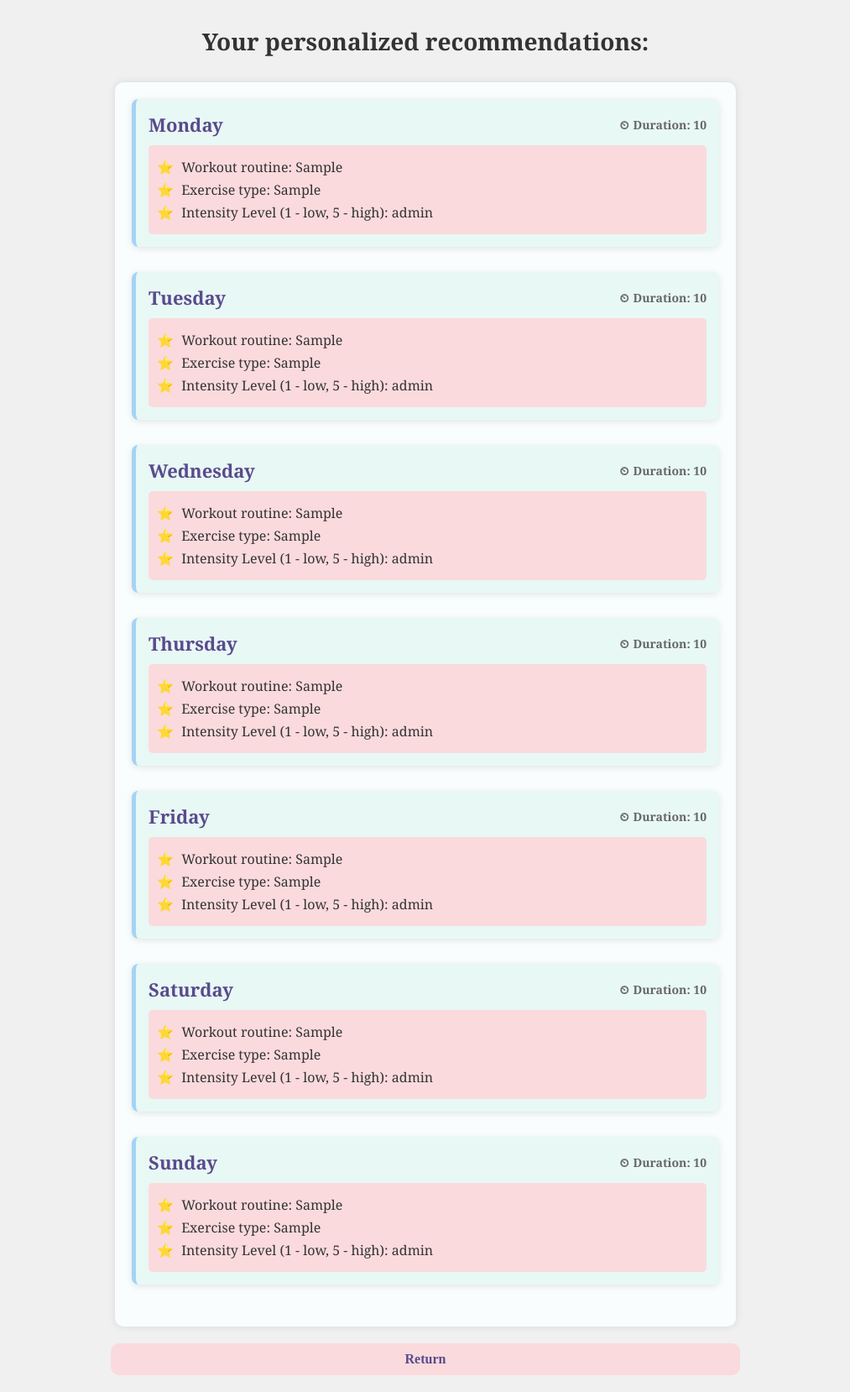
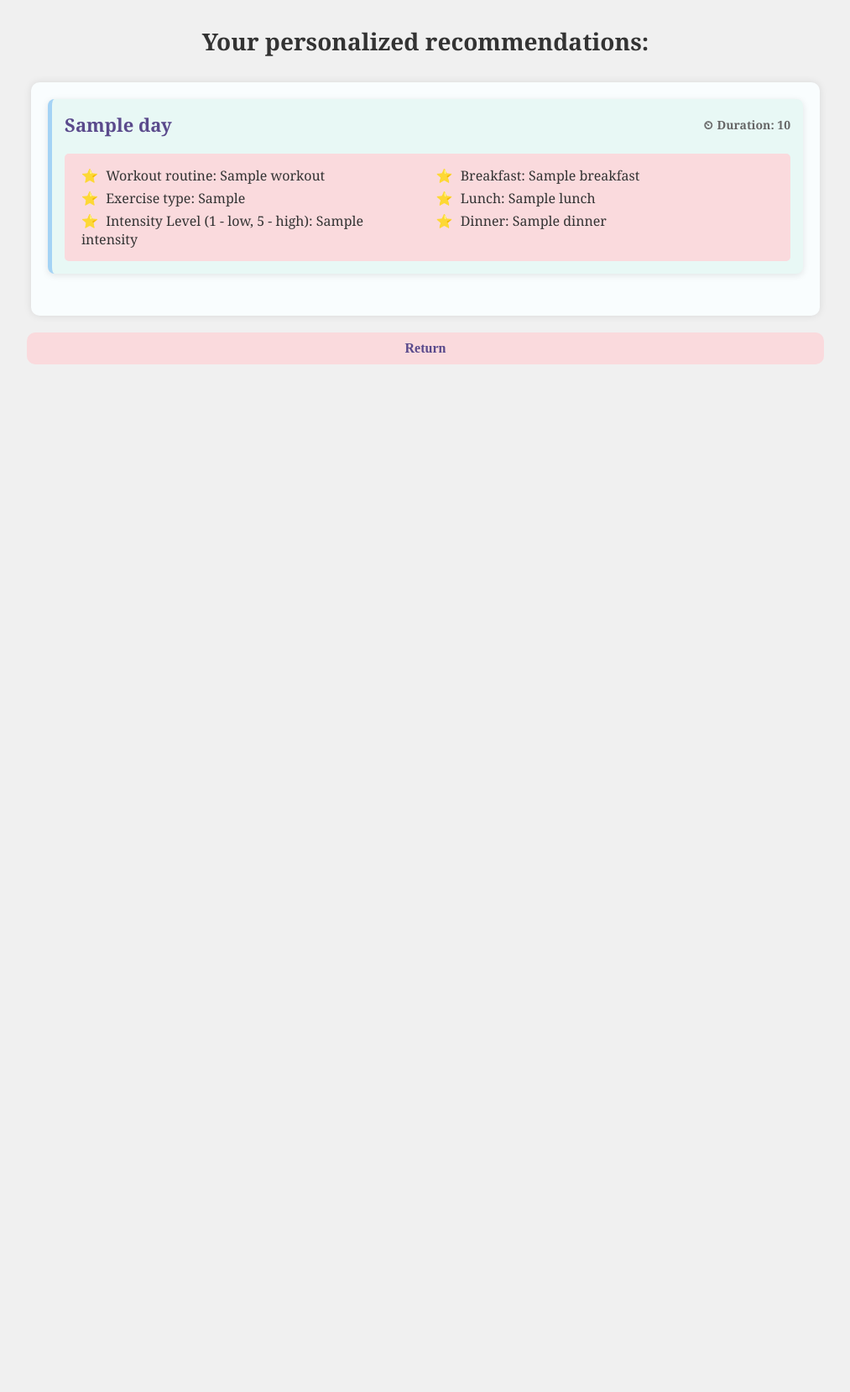
Before and after one commit to kevkim0201/DubHacks24, a Python web app: template templates/result.html in a window 1280 px wide. Shown: the whole page at 84% size, without its empty margins (133-1146 px from the left). After the commit the page ends 434 px from the top, so only its background shows below. Run offline with Jinja, Linux system fonts and the light colour scheme; the template is opened without the code that fills it: most values are stand-ins (such as "Sample title", 1, 10 or a date in 2020).

Commit message:
added meal planning feature

```diff
--- a/templates/result.html
+++ b/templates/result.html
@@ -10,6 +10,7 @@
             font-family: 'Georgia', serif;
             margin: 0;
             padding: 0;
+            font-size: 16px;
         }
         h1 {
             text-align: center;
@@ -19,7 +20,7 @@
             margin-bottom: 30px;
         }
         .container {
-            max-width: 700px;
+            max-width: 900px;
             margin: 0 auto;
             padding: 20px;
             background-color: #F9FDFE;
@@ -41,6 +42,7 @@
             font-size: 22px;
             color: #5A4A8C;
             font-weight: bold;
+            margin-bottom: 20px;
         }
         .day-header .duration {
             font-size: 14px;
@@ -52,11 +54,17 @@
             content: '⏲';
             margin-right: 5px;
         }
+        .column {
+            flex: 1;
+            padding: 0 10px;
+        }
         .details {
             margin-top: 10px;
             background-color: #FADADD;
             padding: 10px;
             border-radius: 5px;
+            display: flex;
+            justify-content: space-between;
         }
         .details p {
             margin: 5px 0;
@@ -78,7 +86,7 @@
             border-radius: 10px;
             display: block; /* Ensure it takes the full width */
             margin: 20px auto; /* Center horizontally, adjust top/bottom margin as needed */
-            width: 750px; /* Makes the button the same width as the container */
+            width: 950px; /* Makes the button the same width as the container */
             box-sizing: border-box;
         }
         button:hover {
@@ -90,97 +98,26 @@
     <h1>Your personalized recommendations:</h1>
 
     <div class="container">
-        <!-- Monday -->
+        {% for day, duration, workout, exercise_type, intensity, breakfast, lunch, dinner in zipped_data %}
             <div class="day-container">
                 <div class="day-header">
-                <span>Monday</span>
-                <span class="duration">Duration: {{ durations[0] }} </span>
+                    <span>{{ day }}</span>
+                    <span class="duration">Duration: {{ duration }} </span>
                 </div>
                 <div class="details">
-                <p><span class="star">⭐</span> Workout routine: {{ workout_routines[0] }}</p>
-                <p><span class="star">⭐</span> Exercise type: {{ exercise_types[0] }}</p>
-                <p><span class="star">⭐</span> Intensity Level (1 - low, 5 - high): {{ intensity_levels[0] }}</p>
+                    <div class="column">
+                        <p><span class="star">⭐</span> Workout routine: {{ workout }}</p>
+                        <p><span class="star">⭐</span> Exercise type: {{ exercise_type }}</p>
+                        <p><span class="star">⭐</span> Intensity Level (1 - low, 5 - high): {{ intensity }}</p>
+                    </div>
+                    <div class="column">
+                        <p><span class="star">⭐</span> Breakfast: {{ breakfast }}</p>
+                        <p><span class="star">⭐</span> Lunch: {{ lunch }}</p>
+                        <p><span class="star">⭐</span> Dinner: {{ dinner }}</p>
                     </div>
                 </div>
-
-        <!-- Tuesday -->
-        <div class="day-container">
-            <div class="day-header">
-                <span>Tuesday</span>
-                <span class="duration">Duration: {{ durations[1] }} </span>
             </div>
-            <div class="details">
-                <p><span class="star">⭐</span> Workout routine: {{ workout_routines[1] }}</p>
-                <p><span class="star">⭐</span> Exercise type: {{ exercise_types[1] }}</p>
-                <p><span class="star">⭐</span> Intensity Level (1 - low, 5 - high): {{ intensity_levels[1] }}</p>
-            </div>
-        </div>
-
-        <!-- Repeat for Wednesday through Sunday -->
-        <!-- Wednesday -->
-        <div class="day-container">
-            <div class="day-header">
-                <span>Wednesday</span>
-                <span class="duration">Duration: {{ durations[2] }} </span>
-            </div>
-            <div class="details">
-                <p><span class="star">⭐</span> Workout routine: {{ workout_routines[2] }}</p>
-                <p><span class="star">⭐</span> Exercise type: {{ exercise_types[2] }}</p>
-                <p><span class="star">⭐</span> Intensity Level (1 - low, 5 - high): {{ intensity_levels[2] }}</p>
-            </div>
-        </div>
-
-        <!-- Thursday -->
-        <div class="day-container">
-            <div class="day-header">
-                <span>Thursday</span>
-                <span class="duration">Duration: {{ durations[3] }} </span>
-            </div>
-            <div class="details">
-                <p><span class="star">⭐</span> Workout routine: {{ workout_routines[3] }}</p>
-                <p><span class="star">⭐</span> Exercise type: {{ exercise_types[3] }}</p>
-                <p><span class="star">⭐</span> Intensity Level (1 - low, 5 - high): {{ intensity_levels[3] }}</p>
-            </div>
-        </div>
-
-        <!-- Friday -->
-        <div class="day-container">
-            <div class="day-header">
-                <span>Friday</span>
-                <span class="duration">Duration: {{ durations[4] }} </span>
-            </div>
-            <div class="details">
-                <p><span class="star">⭐</span> Workout routine: {{ workout_routines[4] }}</p>
-                <p><span class="star">⭐</span> Exercise type: {{ exercise_types[4] }}</p>
-                <p><span class="star">⭐</span> Intensity Level (1 - low, 5 - high): {{ intensity_levels[4] }}</p>
-            </div>
-        </div>
-
-        <!-- Saturday -->
-        <div class="day-container">
-            <div class="day-header">
-                <span>Saturday</span>
-                <span class="duration">Duration: {{ durations[5] }} </span>
-            </div>
-            <div class="details">
-                <p><span class="star">⭐</span> Workout routine: {{ workout_routines[5] }}</p>
-                <p><span class="star">⭐</span> Exercise type: {{ exercise_types[5] }}</p>
-                <p><span class="star">⭐</span> Intensity Level (1 - low, 5 - high): {{ intensity_levels[5] }}</p>
-            </div>
-        </div>
-
-        <!-- Sunday -->
-        <div class="day-container">
-            <div class="day-header">
-                <span>Sunday</span>
-                <span class="duration">Duration: {{ durations[6] }} </span>
-            </div>
-            <div class="details">
-                <p><span class="star">⭐</span> Workout routine: {{ workout_routines[6] }}</p>
-                <p><span class="star">⭐</span> Exercise type: {{ exercise_types[6] }}</p>
-                <p><span class="star">⭐</span> Intensity Level (1 - low, 5 - high): {{ intensity_levels[6] }}</p>
-            </div>
-        </div>
+        {% endfor %}
     </div>
 
     <!-- Return button -->
```
Lines whose indentation alone changed are shown as unchanged.
